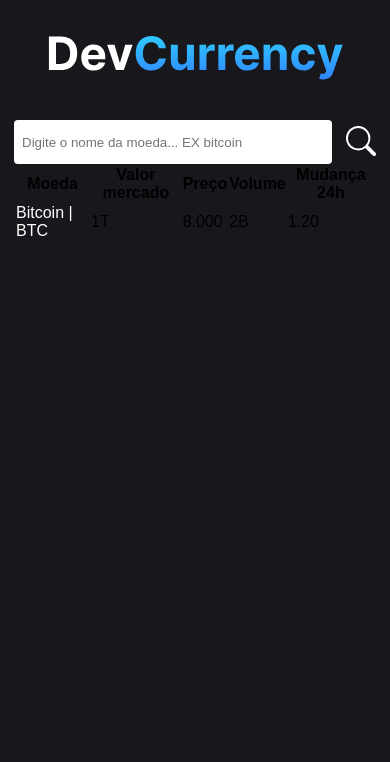
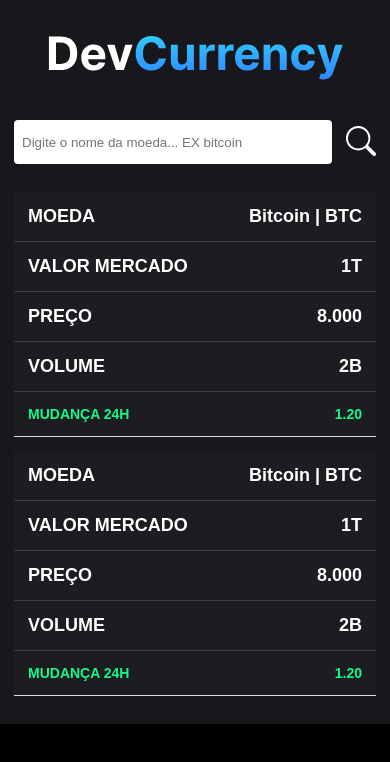
Before and after one commit to AlessandroPedroso/reactType-criptoapp, a React (Vite) app: page / in a window 390 px wide. Shown: the top 762 px of the page. Built offline with nearby package versions, Linux system fonts and the light colour scheme.

Commit message:
Estilizando lista

```diff
--- a/src/index.css
+++ b/src/index.css
@@ -2,6 +2,10 @@
   margin: 0;
   padding: 0;
   box-sizing: border-box;
+}
+
+html{
+  background-color: #000;
 }
 
 body{
--- a/src/pages/home/home.module.css
+++ b/src/pages/home/home.module.css
@@ -1,5 +1,6 @@
 .container{
     margin: 0 14px;
+
 }
 
 .form{
@@ -20,3 +21,108 @@
 .form button{
     background: transparent;
 }
+
+table{
+    border-collapse: separate;
+    border-spacing: 0 14px;
+    margin: 0;
+    padding: 0;
+    width: 100%;
+    table-layout: fixed;
+}
+
+table caption{
+    font-size: 16px;
+    margin: 0.5em  0.75em;
+}
+
+th{
+    color: #FFF;
+}
+
+.tr{
+    background-color: #1d1c20;
+}
+
+td:first-child, th:first-child{
+    border-radius: 8px 0 0 8px ;
+}
+
+td:last-child, th:last-child{
+    border-radius:0 8px 8px 0;
+}
+
+table th, table td{
+    padding: 14px;
+    text-align: center;
+}
+
+.tdLabel{
+    font-weight: bold;
+    font-size: 18px;
+    color: #fff;
+}
+
+.tdProfit{
+    color:#12f98a;
+    font-weight: bold;
+}
+
+.tdLoss{
+    color: #f91257;
+    font-weight: bold;
+}
+
+
+/* RESPONSIVIDADE TABELA */
+
+@media screen and (max-width:600px){
+    table{
+        border:0;
+    }
+
+    table thead{
+        border:none;
+            clip: rect(0 0 0 0);
+            height: 1px;
+            margin: -1px;
+            overflow: hidden;
+            position: absolute;
+            width: 1px;
+            padding: 0;
+    }
+
+    .tr{
+        border-bottom: 1px solid #DDD;
+        display: block;
+        margin-bottom: 14px;
+    }
+
+    table td{
+     border-bottom: 1px solid rgb(221, 221, 221,0.170);
+     display: block;
+     text-align: right;
+     font-size: 14px;
+    }
+
+    table td::before{
+        content: attr(data-label);
+        float: left;
+        font-weight: bold;
+        text-transform: uppercase;
+    }
+
+    table td:last-child{
+        border-bottom: 0;
+    }
+
+        td:first-child,
+        th:first-child {
+            border-radius: 0;
+        }
+
+        td:last-child,
+        th:last-child {
+            border-radius: 0;
+        }
+}
--- a/src/pages/home/index.tsx
+++ b/src/pages/home/index.tsx
@@ -43,7 +43,32 @@ export function Home() {
             <td className={styles.tdLabel} data-label="Volume">
               2B
             </td>
-            <td className={styles.tdLabel} data-label="Mudança 24h">
+            <td className={styles.tdProfit} data-label="Mudança 24h">
+              <span>1.20</span>
+            </td>
+          </tr>
+
+          {/* segunda linha */}
+          <tr className={styles.tr}>
+            <td className={styles.tdLabel} data-label="Moeda">
+              <div className={styles.name}>
+                <Link to={"/detail/bitcoin"}>
+                  <span>Bitcoin</span> | BTC
+                </Link>
+              </div>
+            </td>
+
+            <td className={styles.tdLabel} data-label="Valor mercado">
+              1T
+            </td>
+
+            <td className={styles.tdLabel} data-label="Preço">
+              8.000
+            </td>
+            <td className={styles.tdLabel} data-label="Volume">
+              2B
+            </td>
+            <td className={styles.tdProfit} data-label="Mudança 24h">
               <span>1.20</span>
             </td>
           </tr>
```
